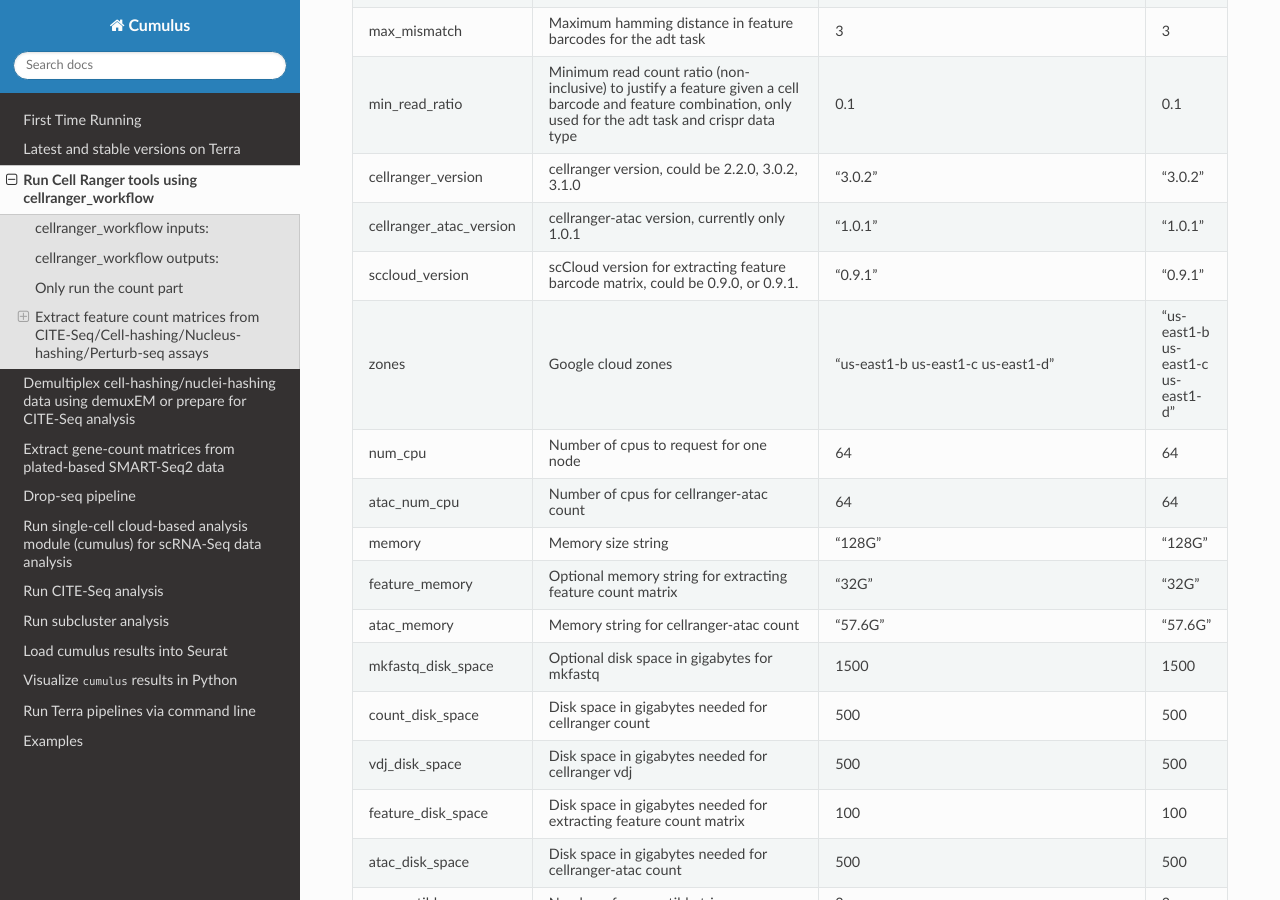
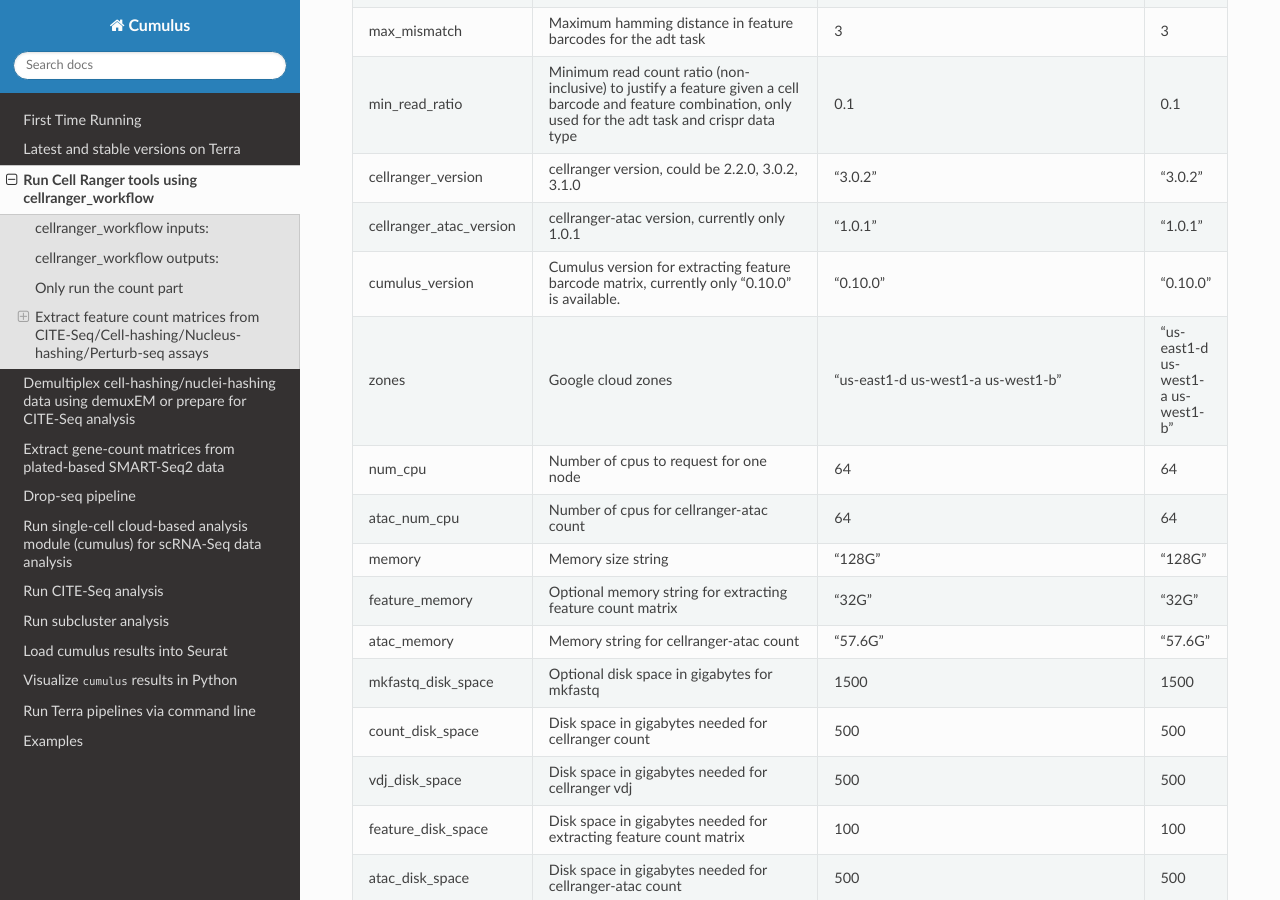
Before and after one commit to lilab-bcb/cumulus, a Sphinx documentation site: the page built from docs/cellranger.rst, in a window 1280 px wide and 900 px high, scrolled down 5140 px. Built offline with Sphinx 7.4.7 and the Read the Docs theme 2.0.0, drawn with Linux system fonts in a browser that asks for light colours.

Commit message:
update cumulus version and zone in documentations

```diff
--- a/docs/cellranger.rst
+++ b/docs/cellranger.rst
@@ -217,14 +217,14 @@ cellranger_workflow inputs:
 	  - cellranger-atac version, currently only 1.0.1
 	  - "1.0.1"
 	  - "1.0.1"
-	* - sccloud_version
-	  - scCloud version for extracting feature barcode matrix, could be 0.9.0, or 0.9.1.
-	  - "0.9.1"
-	  - "0.9.1"
+	* - cumulus_version
+	  - Cumulus version for extracting feature barcode matrix, currently only "0.10.0" is available.
+	  - "0.10.0"
+	  - "0.10.0"
 	* - zones
 	  - Google cloud zones
-	  - "us-east1-b us-east1-c us-east1-d"
-	  - "us-east1-b us-east1-c us-east1-d"
+	  - "us-east1-d us-west1-a us-west1-b"
+	  - "us-east1-d us-west1-a us-west1-b"
 	* - num_cpu
 	  - Number of cpus to request for one node
 	  - 64
--- a/docs/cumulus.rst
+++ b/docs/cumulus.rst
@@ -98,9 +98,9 @@ global inputs
 	  - "GRCh38"
 	  -
 	* - cumulus_version
-	  - cumulus version, can be "0.9.0" or "0.9.1".
-	  - "0.9.0"
-	  - "0.9.1"
+	  - cumulus version, currently only "0.10.0" is available.
+	  - "0.10.0"
+	  - "0.10.0"
 	* - zones
 	  - Google cloud zones
 	  - "us-east1-d us-west1-a us-west1-b"
```
Also changed, not shown: docs/hashing_cite_seq.rst (+5 -5 lines), 1 other file.
